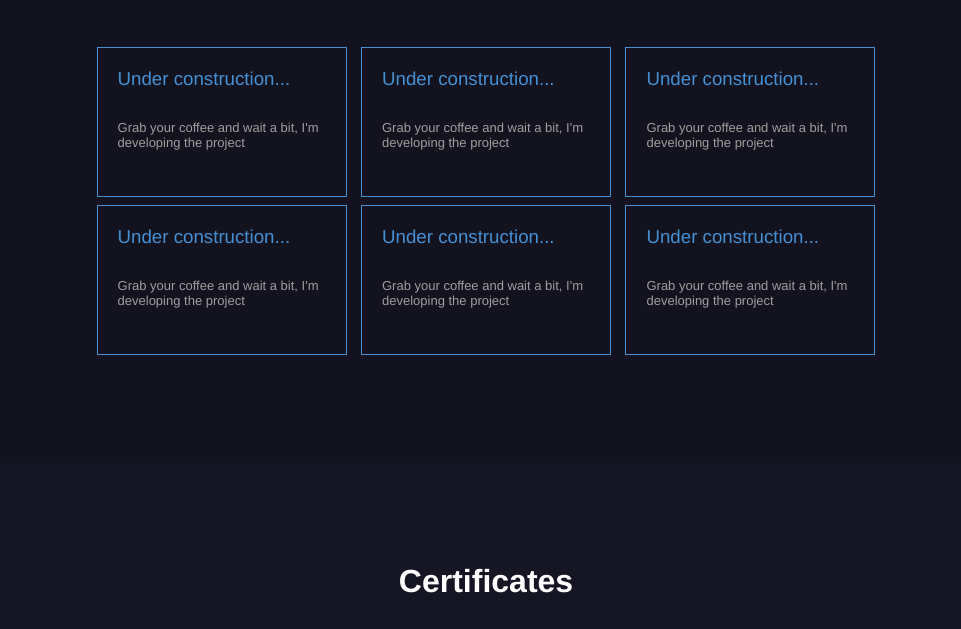
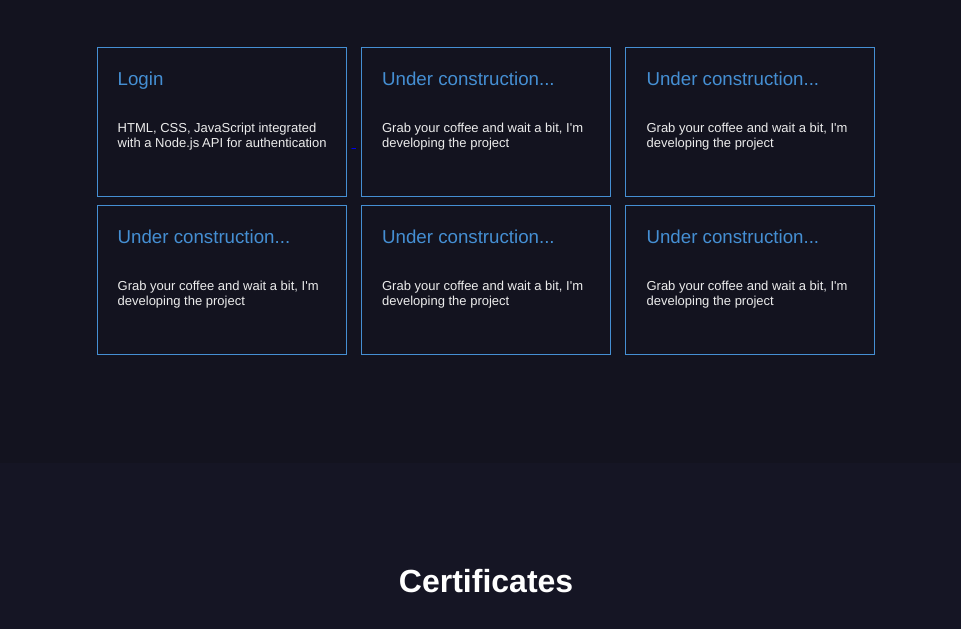
Before and after one commit to ErikSooares/Portfolio, a plain HTML site: page index.html in a window 1280 px wide. Shown: the part 1899-2528 px from the top of the page, without its empty margins (154-1115 px from the left). Drawn offline with Linux system fonts and the light colour scheme.

Commit message:
Adicionando o primeiro projeto

```diff
--- a/index.html
+++ b/index.html
@@ -149,10 +149,12 @@
         <div id="projects">
             <h1 id="titleProjects">Projects</h1>
             <div id="cardsProjects">
-                <div class="cardProjectsImg">
-                    <h3>Under construction...</h3>
-                    <p>Grab your coffee and wait a bit, I'm developing the project</p>
-                </div>
+                <a href="https://github.com/ErikSooares/Login" target="_blank">
+                    <div class="cardProjectsImg">
+                        <h3>Login</h3>
+                        <p>HTML, CSS, JavaScript integrated <br> with a Node.js API for authentication</p>
+                    </div>
+                </a>
                 <div class="cardProjectsImg">
                     <h3>Under construction...</h3>
                     <p>Grab your coffee and wait a bit, I'm developing the project</p>
--- a/style.css
+++ b/style.css
@@ -318,6 +318,7 @@ body.menu-open {
 .cardProjectsImg:hover{
     transition: 0.2s;
     transform: scale(1.06);
+    color: var(--cor-destaque);
 }
 .cardProjectsImg h3{
     margin-left: 20px;
@@ -333,7 +334,7 @@ body.menu-open {
     font-size: 13px;
     font-weight: 400;
 
-    color: rgb(158, 158, 158);
+    color: rgb(236, 236, 236);
 }
 
 /* Estilo da terceira página Certificates */
@@ -546,7 +547,6 @@ footer p{
     }
 }
 
-
 /* Responsividade do menu lateral */
 @media (max-width: 700px){
     #menu-open{
```
